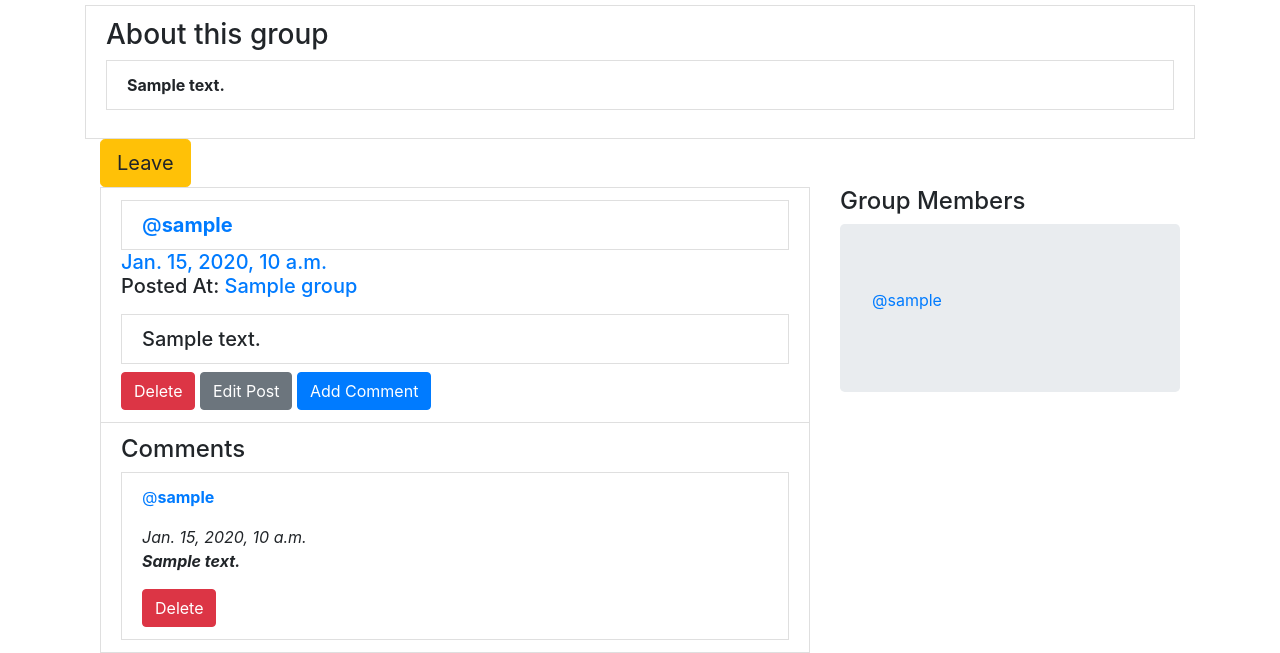
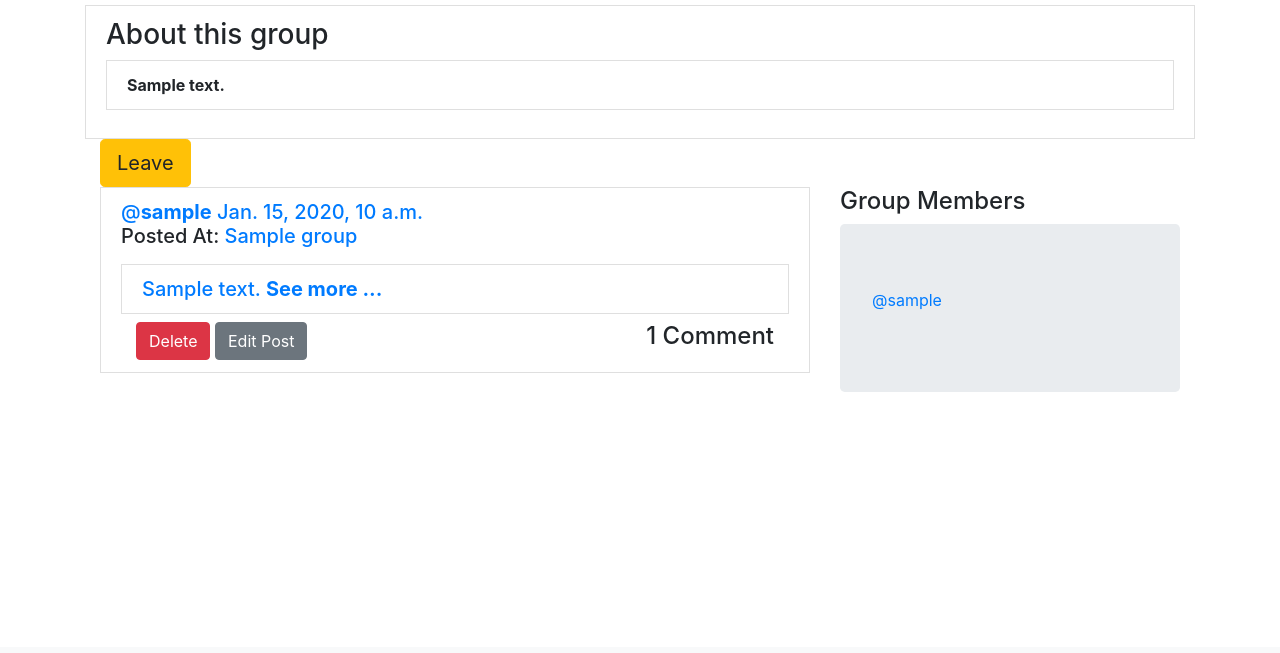
Before and after one commit to rafattu5har/social_site, a Django app: a page that uses social_site/posts/templates/posts/_post.html in a window 1280 px wide. Shown: the part 153-806 px from the top of the page. After the commit the page ends 545 px from the top, so only its background shows below. Run offline with Django 3.2, Linux system fonts and the light colour scheme; a user stored in the database is signed in; tables that the repository leaves empty hold one stand-in row (values such as "Sample post").

Commit message:
changing _post template according to post_detail FBV in app 'posts'

```diff
--- a/social_site/posts/templates/posts/_post.html
+++ b/social_site/posts/templates/posts/_post.html
@@ -1,6 +1,6 @@
 <div class="list-group-item">
   <h5 class="media-heading">
-    <span class='username title list-group-item'>
+    <span class='username title list-group-item-heading'>
       <a href="{% url 'posts:for_user' username=post.user.username %}">
         @<strong>{{ post.user.username }}</strong>
       </a>
@@ -17,45 +17,33 @@
       </p>
     </time>
   </h5>
-  <h5 class="list-group-item container-fluid">{{ post.message_html|safe }}</h5>
+  <a href="{% url 'posts:single' username=post.user.username pk=post.pk %}" id='not_underline'>
+    <h5 class="list-group-item container-fluid">{{ post.message_html|safe|truncatewords:70 }}
+    {% if post.message_html|length != post.message_html|truncatewords:70|length|add:1 %}
+      <strong>See more ...</strong>
+    {% endif %}
+    </h5>
+  </a>
+  <div class="media-body">
 
-  <div class="media-body">
-    <div class="media-footer">
+
+    <div class="media-footer col-md-12">
       {% if user.is_authenticated and not hide %}
         {% if post.user == user %}
           <a class="btn btn-danger" href="{% url 'posts:delete' pk=post.pk %}" title="delete">Delete</a>
           <a class="btn btn-secondary" href="{% url 'posts:edit' pk=post.pk %}" title="edit">Edit Post</a>
         {% endif %}
-        <a class="btn btn-primary" href="{% url 'posts:create_comment' pk=post.pk %}">Add Comment</a>
+        {% comment %} <a class="btn btn-primary float-right" href="{% url 'posts:create_comment' pk=post.pk %}">Add Comment</a> {% endcomment %}
+        <div class="float-right">
+          <h4>
+            {% if post.comments.count == 0 %}
+              No comments yet
+            {% else %}
+            {{ post.comments.count }} Comment{{ post.comments.count|pluralize }}
+            {% endif %}
+          </h4>
+        </div>
       {% endif %}
     </div>
   </div>
 </div>
-
-<div class="list-group-item">
-  <div class="comment">
-    {% if post.comments.count == 0 %}
-      <h3>No comments yet</h3>
-    {% else %}
-    <h4>Comments</h4>
-    {% for comment in post.comments.all %}
-      <div class="comment-header list-group-item">
-        <a href="{% url 'posts:for_user' username=comment.author.username %}">
-          <p>@<strong>{{ comment.author }}</strong></p>
-        </a>
-        <div class="comment-date">
-          <i>{{ comment.created_at }}</i>
-        </div>
-        <div class="comment-text">
-          <p> <strong> <i>{{ comment.text }}</i> </strong> </p>
-        </div>
-        {% if user.is_authenticated and comment.author == user %}
-          <div class="delete">
-            <a class="btn btn-danger" href="{% url 'posts:delete_comment' pk=comment.pk %}" title="delete">Delete</a>
-          </div>
-        {% endif %}
-      </div>
-    {% endfor %}
-    {% endif %}
-  </div>
-</div>
```
